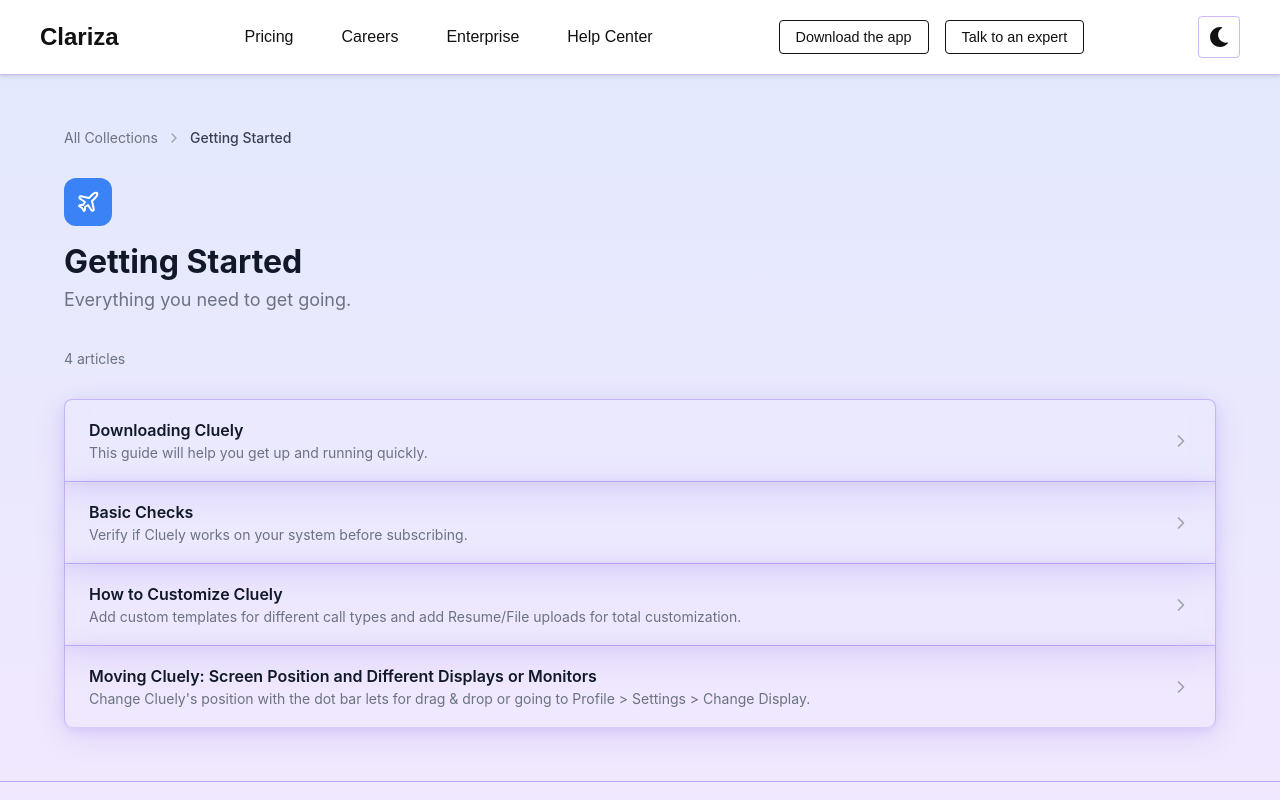
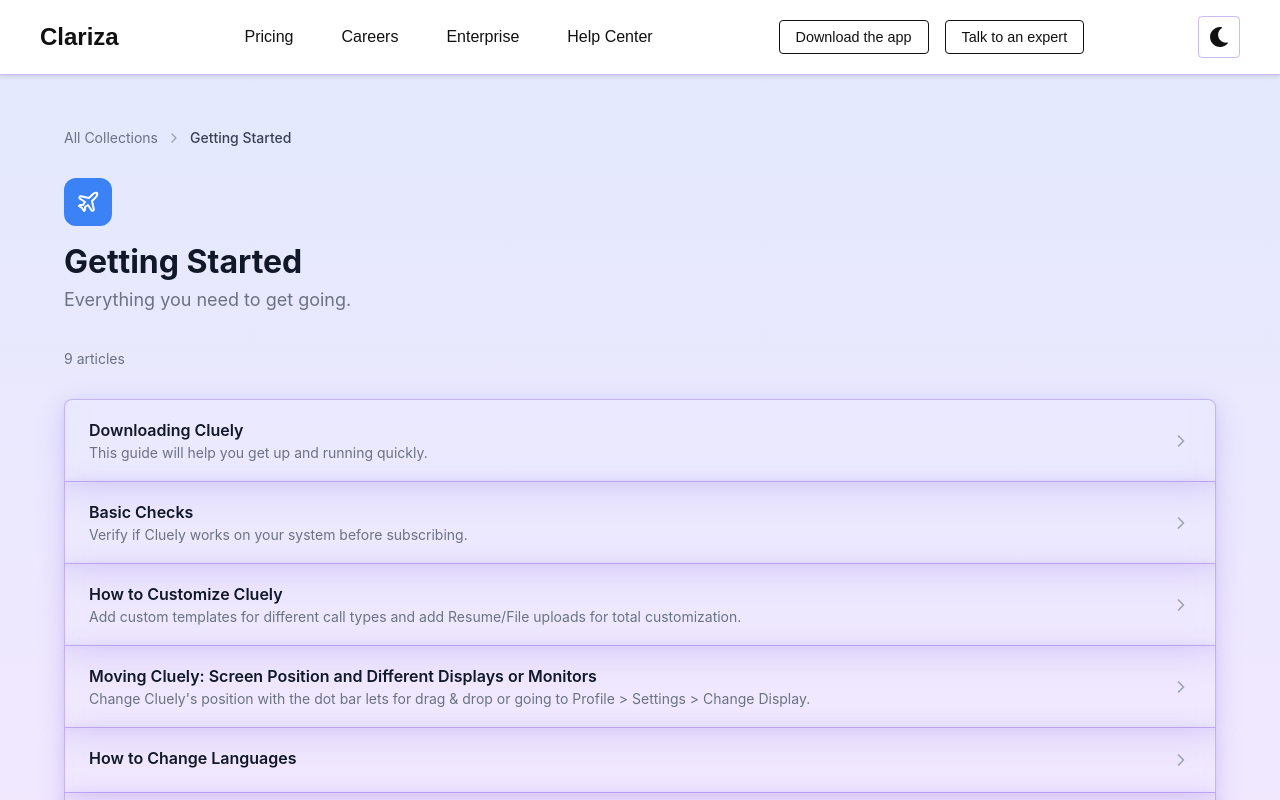
Before and after one commit to adharshSciPy/ClarizaWebsite, a React (Create React App) app: page /support in a window 1280 px wide. Built offline with nearby package versions, Linux system fonts and the light colour scheme.

Commit message:
support-page

```diff
--- a/src/pages/Support.jsx
+++ b/src/pages/Support.jsx
@@ -21,7 +21,26 @@ function Support() {
     {
       title: "Moving Cluely: Screen Position and Different Displays or Monitors",
       description: "Change Cluely's position with the dot bar lets for drag & drop or going to Profile > Settings > Change Display."
-    }
+    },
+    {
+      title:"How to Change Languages"
+    },
+    {
+      title:"How to Use Live Insights & Default Actions",
+      description:"From one-click follow up questions,recaps,fact checking,and more"
+    },
+    {
+      title:"Live Insights:Using Smart Mode",
+      description:"activate web search,details,and complex reasoning in the click of a button"
+    },
+    {
+      title:"How to Copy Transcript",
+      description:"Need the full transcript"
+    },
+    {
+      title:"Cluely Desktop App Guide",
+      description:"Need the full transcript"
+    },
   ];
 
   const getArticleItemClass = (index) => {
--- a/src/styles/support.module.css
+++ b/src/styles/support.module.css
@@ -129,11 +129,11 @@
 
 .articleItem:hover{
  border-color: rgba(89, 29, 221, 0.4);
-  box-shadow: 0 25px 70px rgba(89, 29, 221, 0.25),
-    0 15px 45px rgba(0, 0, 0, 0.5),
-    0 8px 25px rgba(0, 0, 0, 0.4),
-    inset 0 1px 0 rgba(255, 255, 255, 0.08),
-    inset 0 -1px 0 rgba(0, 0, 0, 0.3);
+  box-shadow: 0 25px 70px rgba(89, 29, 221, 0.1),
+    0 15px 45px rgba(0, 0, 0, 0.1),
+    0 8px 25px rgba(0, 0, 0, 0.1),
+    inset 0 1px 0 rgba(255, 255, 255, 0.01),
+    inset 0 -1px 0 rgba(0, 0, 0, 0.1);
 }
 
 .articleContent {
```
